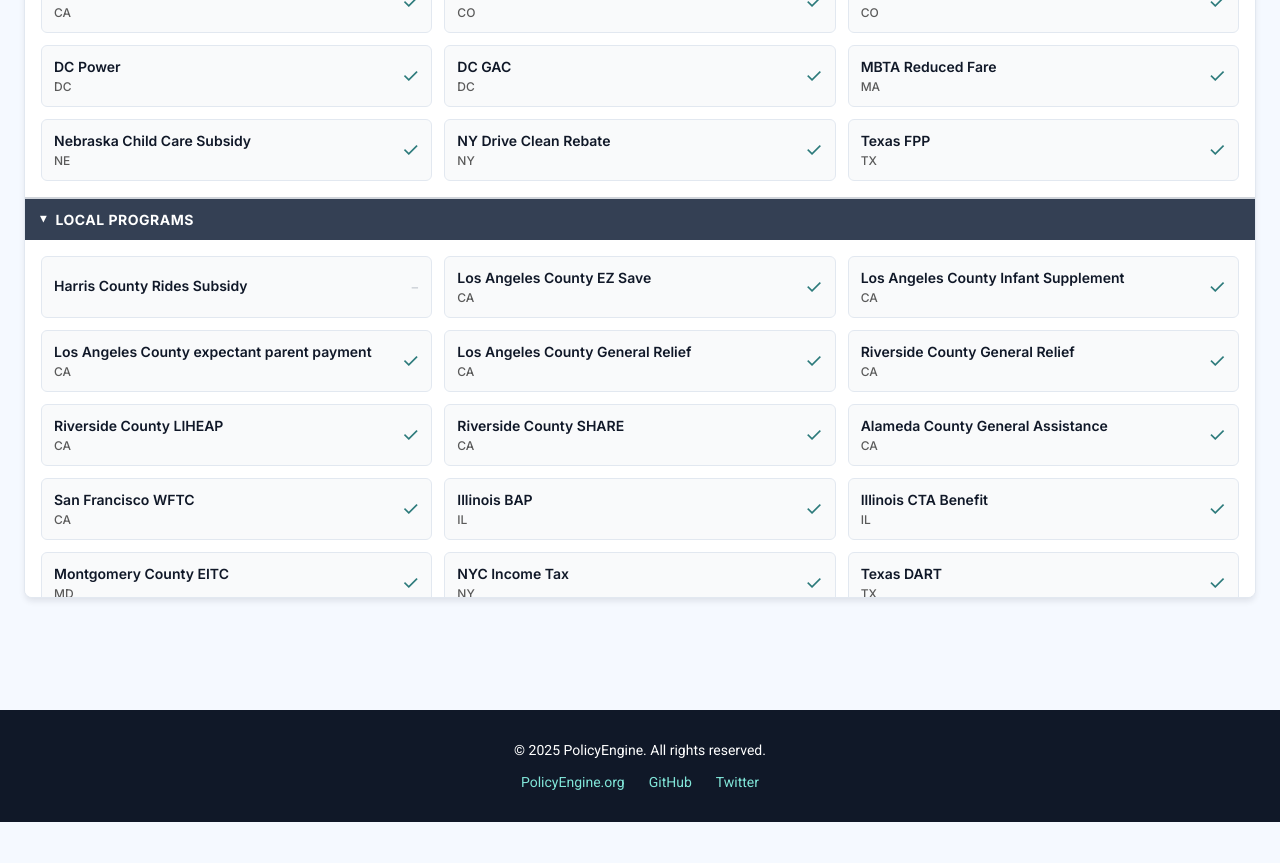
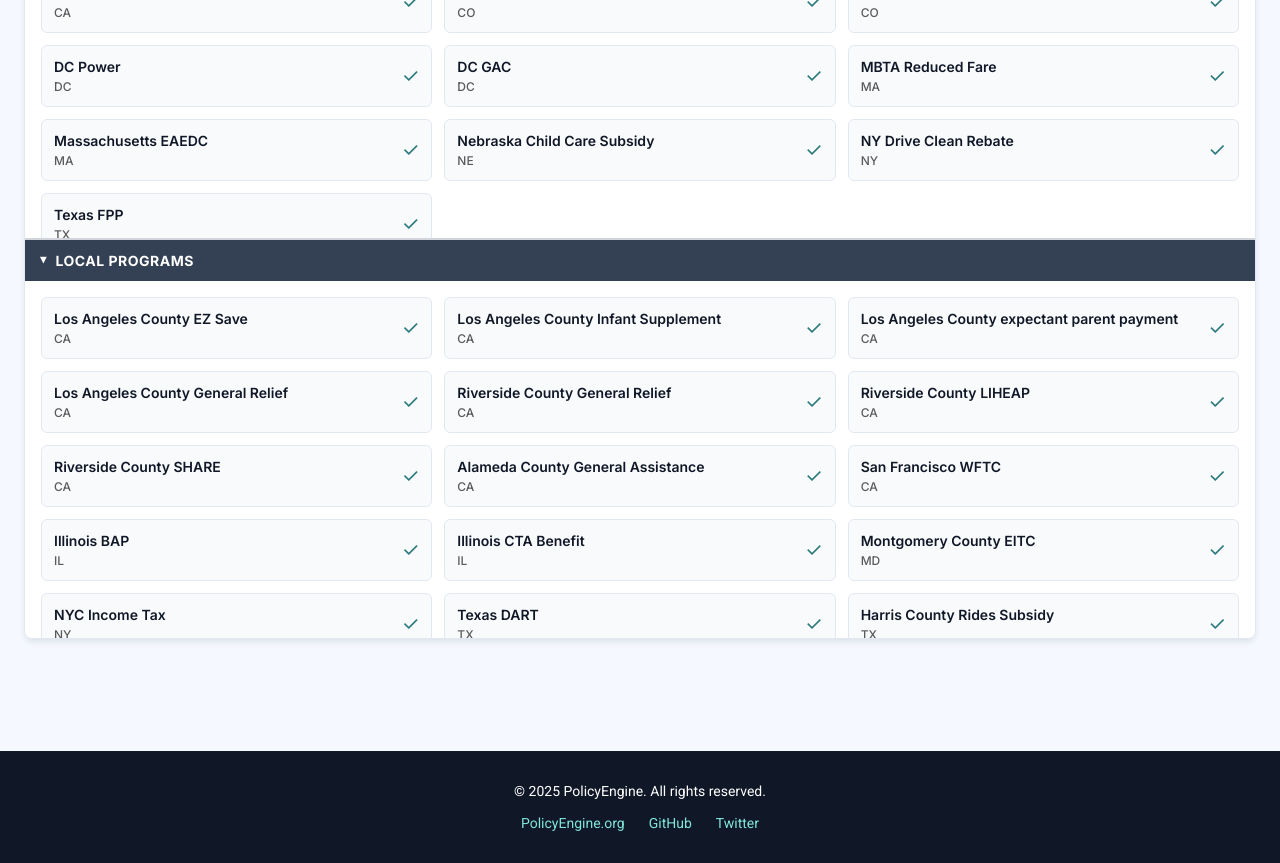
Before and after one commit to PolicyEngine/policyengine-coverage-tracker, a React (Create React App) app: page / in a window 1280 px wide. Shown: the part 1080-1943 px from the top of the page. Before the commit the page ends 1902 px from the top, so only its background shows below. Built offline with nearby package versions, Linux system fonts and the light colour scheme.

Commit message:
eaedc and check

```diff
--- a/src/components/MatrixView.tsx
+++ b/src/components/MatrixView.tsx
@@ -187,7 +187,7 @@
               stateCode = 'CA';
             } else if (program.coverage.includes('New York')) {
               stateCode = 'NY';
-            } else if (program.coverage.includes('Texas') || program.coverage.includes('Dallas')) {
+            } else if (program.coverage.includes('Texas') || program.coverage.includes('Dallas') || program.coverage.includes('Harris')) {
               stateCode = 'TX';
             } else if (program.coverage.includes('Illinois') || program.coverage.includes('Chicago')) {
               stateCode = 'IL';
--- a/src/data/programs.ts
+++ b/src/data/programs.ts
@@ -1050,6 +1050,20 @@
     },
   },
   {
+    id: 'ma_eaedc',
+    name: 'Massachusetts EAEDC',
+    fullName: 'Emergency Aid to the Elderly, Disabled, and Children',
+    agency: 'State',
+    status: 'complete',
+    coverage: 'MA',
+    variable: 'ma_eaedc',
+    githubLinks: {
+      parameters: `${GITHUB_BASE}/parameters/gov/states/ma/dta/tcap/eaedc`,
+      variables: `${GITHUB_BASE}/variables/gov/states/ma/dta/tcap/eaedc`,
+      tests: `${TESTS_BASE}/policy/baseline/gov/states/ma/dta/tcap/eaedc`,
+    },
+  },
+  {
     id: 'ny_drive_clean_rebate',
     name: 'NY Drive Clean Rebate',
     fullName: '',
```
